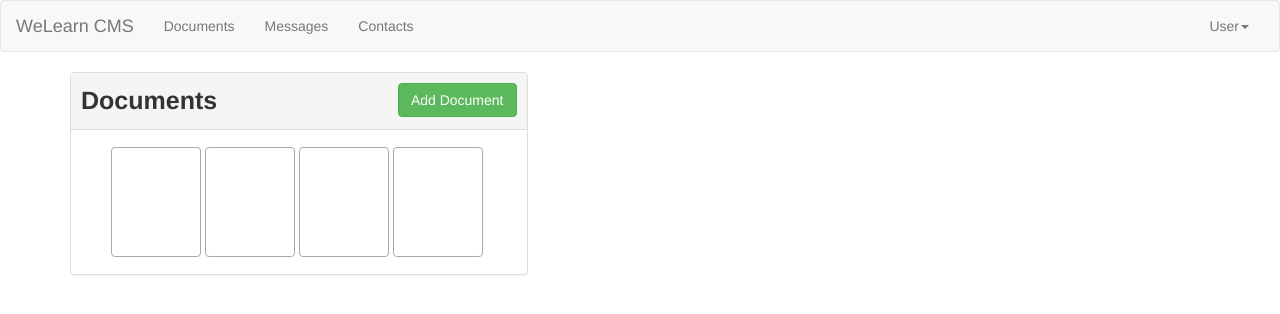
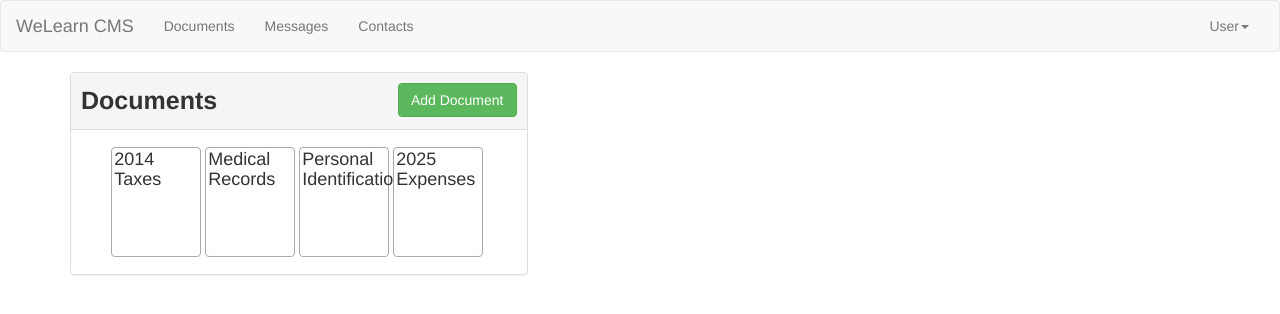
Before and after one commit to tarabergener/cms-2, an Angular app: page / in a window 1280 px wide. Shown: the top 314 px of the page. Built offline with nearby package versions, Linux system fonts and the light colour scheme.

Commit message:
Updated document details to show when click event occurs.

```diff
--- a/src/app/documents/document-detail/document-detail.component.ts
+++ b/src/app/documents/document-detail/document-detail.component.ts
@@ -9,4 +9,6 @@ import { Document } from '../document.model';
 })
 export class DocumentDetailComponent {
   @Input() document: Document;
+
+  constructor() {}
 }
--- a/src/app/documents/document-list/document-list.component.html
+++ b/src/app/documents/document-list/document-list.component.html
@@ -9,8 +9,8 @@
     <div class="center-panel">
       <cms-document-item
         *ngFor="let document of documents"
-        [document]="documents"
-        (click)="(onSelectedDocument)"
+        [document]="document"
+        (click)="onSelectedDocument(document)"
       ></cms-document-item>
     </div>
   </div>
--- a/src/app/documents/documents.component.html
+++ b/src/app/documents/documents.component.html
@@ -1,7 +1,7 @@
 <div class="row">
   <div class="col-md-5">
     <cms-document-list
-      (selectedDocumentEvent)="(selectedDocument)"
+      (selectedDocumentEvent)="selectedDocument = $event"
     ></cms-document-list>
   </div>
 
```
